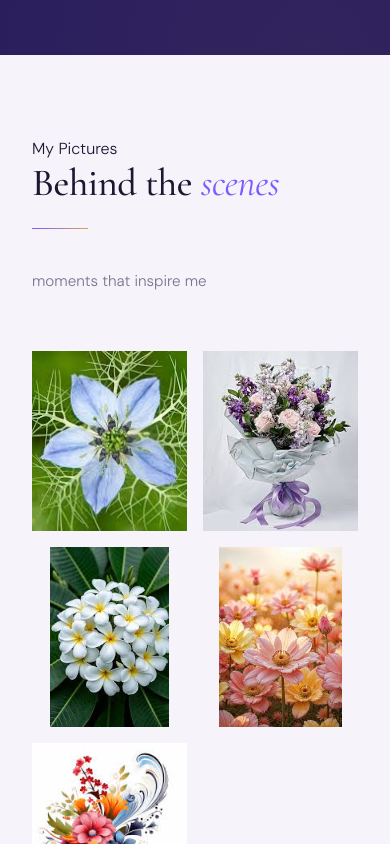
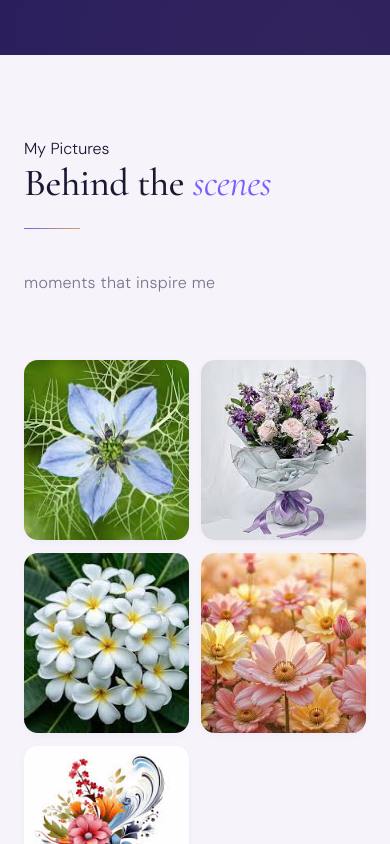
Before and after one commit to brindi-or/portofolio, an Angular app: page / in a window 390 px wide. Shown: the part 2920-3764 px from the top of the page. Built offline with nearby package versions, Linux system fonts and the light colour scheme.

Commit message:
Polish Gallery: rounded cards, gradient caption overlay, golden ring on hover, refined lightbox with blur and circular controls

```diff
--- a/src/app/components/pictures/pictures.scss
+++ b/src/app/components/pictures/pictures.scss
@@ -1,27 +1,43 @@
-section {
-  padding: 7rem 4rem;
+section#pictures,
+section:has(.pic-g) {
+  padding: 8rem 4rem;
   background: var(--cream);
 
-  .pic-i { max-width: 1200px; margin: 0 auto; }
+  > .pic-i {
+    max-width: 1200px;
+    margin: 0 auto;
+  }
 
   .pic-h {
-    max-width: 540px;
-    margin-bottom: 3.5rem;
+    max-width: 620px;
+    margin-bottom: 4rem;
 
-    p { color: var(--muted); font-size: 0.95rem; }
+    .section-title {
+      em { color: var(--purple); }
+    }
+
+    p {
+      color: var(--muted);
+      font-size: 1rem;
+      letter-spacing: 0.02em;
+    }
   }
 
   .pic-g {
     display: grid;
     grid-template-columns: repeat(3, 1fr);
     grid-auto-rows: 220px;
-    gap: 1rem;
+    gap: 1.2rem;
   }
 
-  .pic-i {
+  /* Each tile (shares class .pic-i with section wrapper — scoped via parent .pic-g) */
+  .pic-g > .pic-i {
     position: relative;
     overflow: hidden;
     cursor: pointer;
+    border-radius: 14px;
+    box-shadow: var(--shadow-sm);
+    transition: transform 0.5s cubic-bezier(0.22, 1, 0.36, 1), box-shadow 0.5s ease;
 
     &.wide { grid-column: span 2; }
     &.tall { grid-row: span 2; }
@@ -30,39 +46,70 @@ section {
       width: 100%;
       height: 100%;
       object-fit: cover;
-      transition: transform 0.5s ease;
+      display: block;
+      transition: transform 0.8s cubic-bezier(0.22, 1, 0.36, 1), filter 0.6s ease;
+      filter: saturate(0.92);
     }
 
     .item-o {
       position: absolute;
       inset: 0;
-      background: rgba(26, 26, 26, 0.55);
+      background: linear-gradient(180deg, transparent 40%, rgba(26, 23, 48, 0.78) 100%);
       display: flex;
       flex-direction: column;
-      align-items: center;
-      justify-content: center;
+      align-items: flex-start;
+      justify-content: flex-end;
+      padding: 1.5rem;
       opacity: 0;
-      transition: opacity 0.35s;
-      gap: 0.5rem;
+      transform: translateY(8px);
+      transition: opacity 0.45s ease, transform 0.45s ease;
+      gap: 0.4rem;
+      color: var(--ivory);
 
       .item-c {
-        color: var(--ivory);
-        font-size: 0.85rem;
-        letter-spacing: 0.06em;
         font-family: 'Cormorant Garamond', serif;
         font-style: italic;
-        font-size: 1.1rem;
+        font-size: 1.3rem;
+        font-weight: 500;
       }
 
       .item-i {
-        color: var(--purple);
-        font-size: 1.5rem;
+        color: var(--gold-soft);
+        font-size: 1rem;
+        letter-spacing: 0.2em;
+        text-transform: uppercase;
+        font-family: 'DM Sans', sans-serif;
+        font-weight: 500;
       }
     }
 
+    &::after {
+      content: '';
+      position: absolute;
+      inset: 0;
+      border: 1px solid transparent;
+      border-radius: 14px;
+      transition: border-color 0.5s ease;
+      pointer-events: none;
+    }
+
     &:hover {
-      img { transform: scale(1.1); }
-      .item-overlay { opacity: 1; }
+      transform: translateY(-4px);
+      box-shadow: var(--shadow-md);
+
+      img {
+        transform: scale(1.06);
+        filter: saturate(1.1);
+      }
+
+      .item-o {
+        opacity: 1;
+        transform: translateY(0);
+      }
+
+      &::after {
+        border-color: rgba(212, 166, 87, 0.4);
+      }
     }
   }
 }
@@ -71,14 +118,15 @@ section {
 .lightbox {
   position: fixed;
   inset: 0;
-  background: rgba(15, 15, 15, 0.95);
+  background: rgba(15, 13, 30, 0.96);
+  backdrop-filter: blur(8px);
   z-index: 200;
   display: flex;
   align-items: center;
   justify-content: center;
   opacity: 0;
   pointer-events: none;
-  transition: opacity 0.3s;
+  transition: opacity 0.35s ease;
 
   &.open {
     opacity: 1;
@@ -89,31 +137,38 @@ section {
     position: absolute;
     top: 1.5rem;
     right: 2rem;
-    background: none;
-    border: none;
-    color: rgba(255,255,255,0.6);
-    font-size: 1.5rem;
+    background: rgba(255,255,255,0.08);
+    border: 1px solid rgba(255,255,255,0.15);
+    color: rgba(255,255,255,0.85);
+    font-size: 1.2rem;
+    width: 44px;
+    height: 44px;
+    display: flex;
+    align-items: center;
+    justify-content: center;
+    border-radius: 50%;
     cursor: pointer;
-    transition: color 0.2s;
-    &:hover { color: var(--purple); }
+    transition: all 0.25s;
+    &:hover { border-color: var(--gold); color: var(--gold); transform: rotate(90deg); }
   }
 
   .lb-nav {
     position: absolute;
-    background: none;
-    border: 1px solid rgba(255,255,255,0.15);
-    color: rgba(255,255,255,0.7);
-    font-size: 2.5rem;
-    width: 50px;
-    height: 50px;
+    background: rgba(255,255,255,0.04);
+    border: 1px solid rgba(255,255,255,0.18);
+    color: rgba(255,255,255,0.85);
+    font-size: 1.6rem;
+    width: 52px;
+    height: 52px;
     display: flex;
     align-items: center;
     justify-content: center;
     cursor: pointer;
+    border-radius: 50%;
     transition: all 0.25s;
     line-height: 1;
 
-    &:hover { border-color: var(--purple); color: var(--purple); }
+    &:hover { background: rgba(212, 166, 87, 0.12); border-color: var(--gold); color: var(--gold-soft); }
     &.prev { left: 2rem; }
     &.next { right: 2rem; }
   }
@@ -121,6 +176,7 @@ section {
   .lb-content {
     text-align: center;
     max-width: 80vw;
+    animation: lbIn 0.4s ease;
 
     img {
       max-width: 100%;
@@ -128,34 +184,46 @@ section {
       object-fit: contain;
       display: block;
       margin: 0 auto;
+      border-radius: 8px;
+      box-shadow: 0 30px 80px rgba(0,0,0,0.6);
     }
 
     .lb-caption {
-      color: rgba(255,255,255,0.6);
+      color: rgba(255,255,255,0.85);
       font-style: italic;
       font-family: 'Cormorant Garamond', serif;
-      font-size: 1.1rem;
-      margin-top: 1rem;
+      font-size: 1.3rem;
+      margin-top: 1.5rem;
     }
 
     .lb-counter {
       display: block;
       font-size: 0.7rem;
-      letter-spacing: 0.15em;
-      color: var(--purple);
+      letter-spacing: 0.22em;
+      color: var(--gold-soft);
       text-transform: uppercase;
       margin-top: 0.5rem;
     }
   }
 }
 
-@media (max-width: 768px) {
-  section {
-    padding: 5rem 2rem;
+@keyframes lbIn {
+  from { opacity: 0; transform: scale(0.97); }
+  to { opacity: 1; transform: scale(1); }
+}
+
+@media (max-width: 900px) {
+  section:has(.pic-g),
+  section#pictures {
+    padding: 5rem 1.5rem;
     .pic-g {
       grid-template-columns: repeat(2, 1fr);
       grid-auto-rows: 180px;
-      .wide, .tall { grid-column: span 1; grid-row: span 1; }
+      gap: 0.8rem;
+      > .pic-i {
+        &.wide { grid-column: span 1; }
+        &.tall { grid-row: span 1; }
+      }
     }
   }
   .lightbox .lb-nav { display: none; }
```
